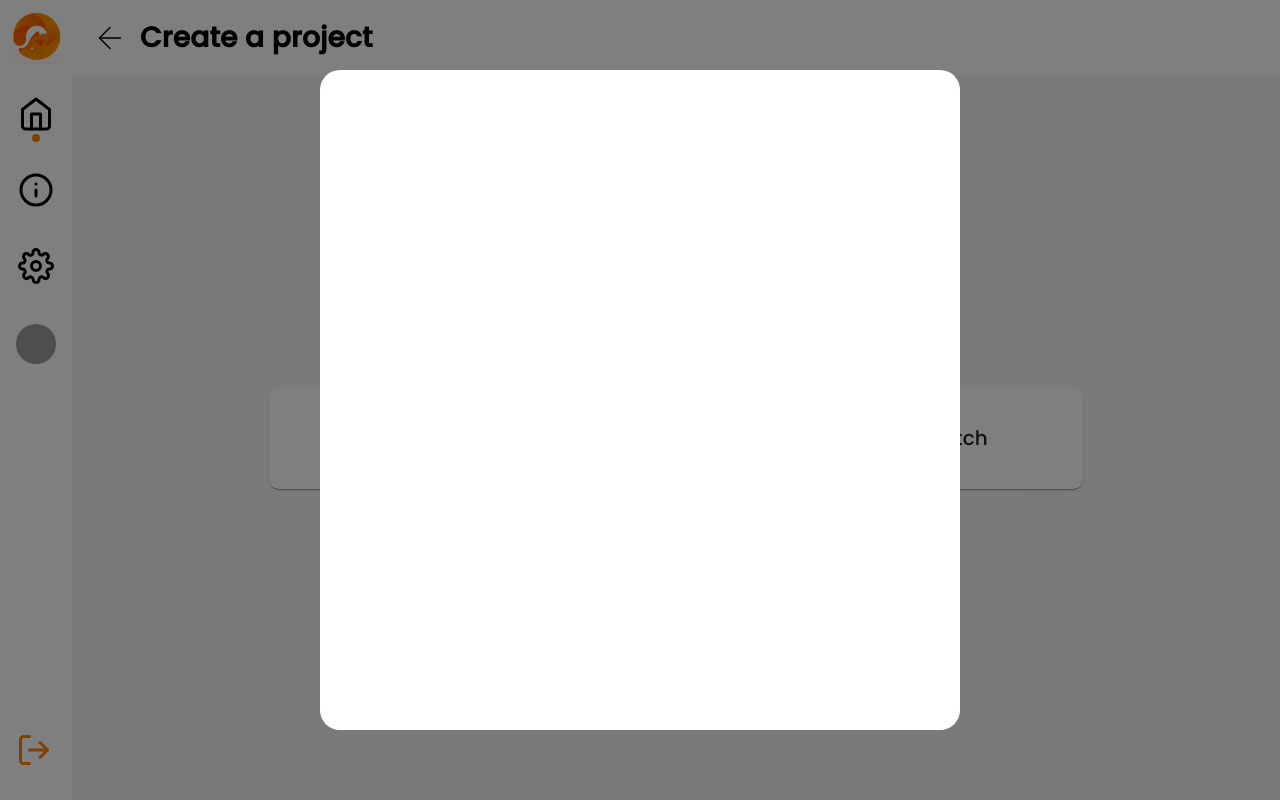
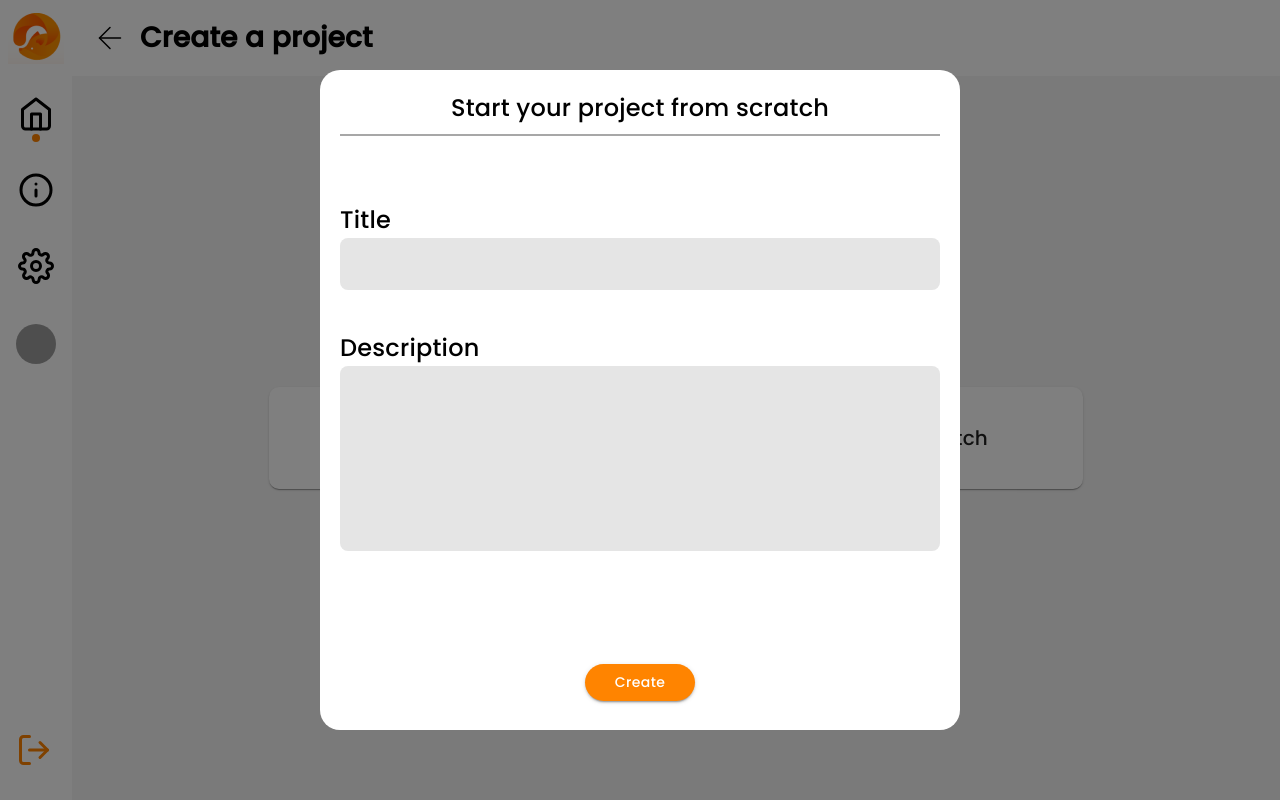
Before and after one commit to avinash-vk/promanage, a React (Create React App) app in the folder client/: page /project/create in a window 1280 px wide. Both pictures are taken after a click on the element "Start from scratch". Built offline with nearby package versions, Linux system fonts and the light colour scheme; grey boxes are pictures that could not be loaded; the HTML template or start-up script is replaced by a standard one.

Commit message:
added form content

```diff
--- a/client/src/components/Modals.js
+++ b/client/src/components/Modals.js
@@ -1,5 +1,5 @@
 import React from 'react'
-import { Modal, Avatar, Typography } from '@material-ui/core';
+import { Modal, Avatar, Typography, TextField, Divider } from '@material-ui/core';
 import { makeStyles } from '@material-ui/core/styles';
 import { ColorButton } from './Button';
 
@@ -30,6 +30,9 @@ const modalStyles = makeStyles((theme)=>({
         flexDirection:'row',
         alignItems:'center',
         justifyContent:'center',
+        borderBottom:"2px solid #A7A7A7",
+        width:"100%",
+        paddingBottom:8
     },
     logo:{
         marginRight:12,
@@ -39,7 +42,6 @@ const modalStyles = makeStyles((theme)=>({
     content:{
         height:520,
         width:"100%",
-        backgroundColor:"#F4F4F4",
         borderRadius:10,
         overflowY:"auto",
         display:'flex',
@@ -52,6 +54,19 @@ const modalStyles = makeStyles((theme)=>({
         borderRadius:100,
         paddingLeft:30,
         paddingRight:30
+    },
+    inputContainer:{
+        marginBottom:40,
+        display:'flex',
+        justifyContent:'center',
+        flexDirection:'column',
+    },
+    input:{
+        fontFamily: "Poppins",
+        backgroundColor: "#E5E5E5",
+        borderRadius: 8,
+        padding: 10,
+        width:580
     }
 }))
 
@@ -71,7 +86,7 @@ export const GithubModal = ({open, handleClose}) => {
                         Import from Github
                     </Typography>
                 </div>
-                <div className={classes.content}>
+                <div className={classes.content} style={{backgroundColor:"#F4F4F4"}}>
                     This is not integrated yet.
                 </div>
                 <div className={classes.footer}>
@@ -92,7 +107,43 @@ export const CreateProjectModal = ({open,handleClose}) => {
             onClose={handleClose}
             className={classes.modal}
         >
-            <div className={classes.root} >
+            <div className={classes.root}>
+                <div className={classes.header}>
+                    <Typography className={classes.text}>
+                        Start your project from scratch
+                    </Typography>
+                </div>
+                <div className={classes.content}>
+                    <form style={{width:"100%"}}>
+                        <div className={classes.inputContainer}>
+                            <Typography className={classes.text}>
+                                Title
+                            </Typography>
+                            <TextField
+                                fullWidth
+                                InputProps={{disableUnderline: true}}
+                                className={classes.input}
+                            />
+                        </div>
+                        <div className={classes.inputContainer}>
+                            <Typography className={classes.text}>
+                                Description
+                            </Typography>
+                            <TextField
+                                fullWidth
+                                multiline
+                                rows={8}
+                                InputProps={{disableUnderline: true}}
+                                className={classes.input}
+                            />
+                        </div>
+                    </form>
+                </div>
+                <div className={classes.footer}>
+                    <ColorButton variant="contained" color="primary" onClick={()=>{}} className={classes.button}>
+                        Create
+                    </ColorButton>
+                </div>
             </div>
         </Modal>
     )
```
